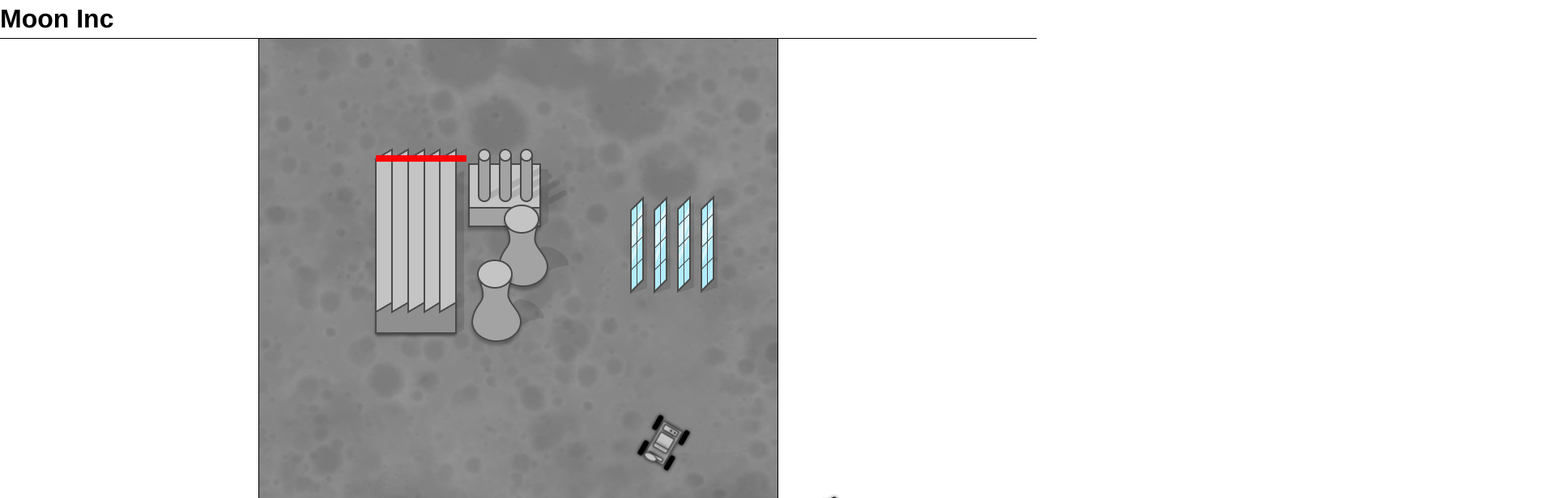
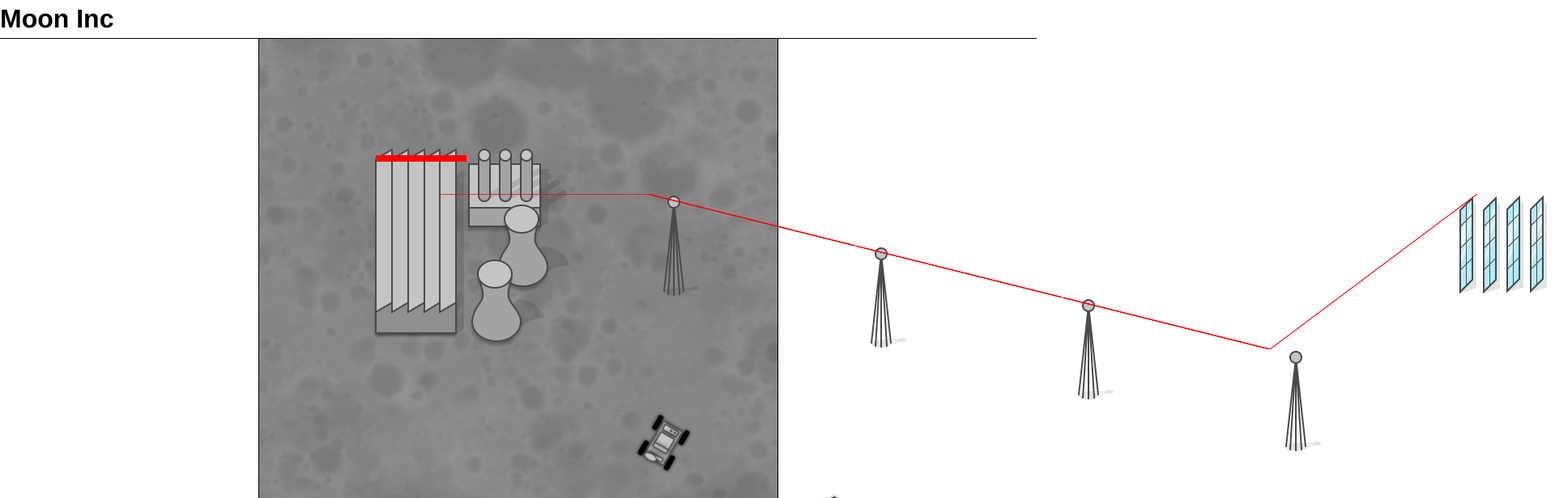
Before and after one commit to danini-the-panini/moon-inc, a Vue app: page / in a window 1280 px wide. Shown: the top 616 px of the page at 81% size, 1920 px wide, since content can reach past the window. Built offline with nearby package versions, Linux system fonts and the light colour scheme.

Commit message:
add: power pylons

```diff
--- a/src/classes/BaseEntity.ts
+++ b/src/classes/BaseEntity.ts
@@ -64,4 +64,25 @@ export default class BaseEntity {
 
     return dx * dx + dy * dy <= this.areaOfEffect * this.areaOfEffect;
   }
+
+  entitiesInAreaOfEffect() {
+    return this.game.findEntities((otherEntity) => (
+      otherEntity !== this && this.withinAreaOfEffect(otherEntity)
+    ));
+  }
+
+  inAreaOfEffectOfEntities() {
+    return this.game.findEntities((otherEntity) => (
+      otherEntity !== this && otherEntity.withinAreaOfEffect(this)
+    ));
+  }
+
+  connectedVia(otherEntity: BaseEntity, systemName: string, visited: BaseEntity[] = []): boolean {
+    return this.inAreaOfEffectOfEntities().find((e) => (
+      e === otherEntity
+        || (e.hasSystem(systemName)
+          && !visited.includes(e)
+          && e.connectedVia(otherEntity, systemName, [...visited, this]))
+    )) !== undefined;
+  }
 }
--- a/src/components/Entity.vue
+++ b/src/components/Entity.vue
@@ -18,11 +18,13 @@ import { computed } from 'vue';
 import BaseEntity from '@/classes/BaseEntity';
 import NoOverlay from './NoOverlay.vue';
 import PowerStoringOverlay from './PowerStoringOverlay.vue';
+import PowerTransferOverlay from './PowerTransferOverlay.vue';
 
 export default {
   components: {
     NoOverlay,
     PowerStoringOverlay,
+    PowerTransferOverlay,
   },
   props: {
     selected: Boolean,
--- a/src/components/Game.vue
+++ b/src/components/Game.vue
@@ -44,10 +44,12 @@ import Entity from '@/components/Entity.vue';
 import Buggy from '@/assets/buggy.png';
 import Powerplant from '@/assets/powerplant.png';
 import SolarPanels from '@/assets/solar-panels.png';
+import Pylon from '@/assets/pylon.png';
 import BaseEntity from '@/classes/BaseEntity';
 import MovementSystem from '@/systems/MovementSystem';
 import PowerGeneratingSystem from '@/systems/PowerGeneratingSystem';
 import PowerStoringSystem from '@/systems/PowerStoringSystem';
+import PowerTransferSystem from '@/systems/PowerTransferSystem';
 import GameMethods from '@/classes/GameMethods';
 
 const SPEED = 300;
@@ -113,7 +115,7 @@ export default {
     const solarPanels = new BaseEntity(game, {
       sprite: SolarPanels,
       name: 'Solar Panels',
-      x: 512,
+      x: 1536,
       y: 256,
       width: 128,
       height: 128,
@@ -122,6 +124,21 @@ export default {
     });
     solarPanels.systems.set('power-generating', new PowerGeneratingSystem(solarPanels, { rate: 10 }));
     entities.set(solarPanels.id, solarPanels);
+
+    [0, 1, 2, 3].forEach((x) => {
+      const pylon = new BaseEntity(game, {
+        sprite: Pylon,
+        name: `Pylon ${x + 1}`,
+        x: 512 + x * 256,
+        y: 256 + x * 64,
+        width: 64,
+        height: 128,
+        orientation: 0,
+        areaOfEffect: 384,
+      });
+      pylon.systems.set('power-transfer', new PowerTransferSystem(pylon));
+      entities.set(pylon.id, pylon);
+    });
 
     const selectedEntityId: Ref<string | null> = ref(null);
 
--- /dev/null
+++ b/src/components/PowerTransferOverlay.vue
@@ -0,0 +1,102 @@
+<template>
+  <div class="overlay">
+      <svg
+        class="connection"
+        v-for="entity in connections"
+        :style="styleForConnection(entity)"
+        :key="entity.id"
+        :width="widthForConnection(entity)"
+        :height="heightForConnection(entity)"
+        :viewBox="`0 0 ${widthForConnection(entity)} ${heightForConnection(entity)}`"
+      >
+        <path :d="pathForConnection(entity)" stroke="red"></path>
+      </svg>
+  </div>
+</template>
+
+<script lang="ts">
+import PowerTransferSystem from '@/systems/PowerTransferSystem';
+import { computed } from 'vue';
+import BaseEntity from '@/classes/BaseEntity';
+
+export default {
+  props: {
+    system: PowerTransferSystem,
+  },
+  setup(props: {
+    system: PowerTransferSystem;
+  }) {
+    const connections = computed(() => {
+      const { entity } = props.system;
+
+      return entity.game.findEntities((otherEntity) => {
+        if (otherEntity === entity) return false;
+
+        return entity.withinAreaOfEffect(otherEntity) && (
+          otherEntity.hasSystem('power-transfer')
+          || otherEntity.hasSystem('power-generating')
+          || otherEntity.hasSystem('power-storing')
+        );
+      });
+    });
+
+    const minMaxForConnection = (otherEntity: BaseEntity) => {
+      const { entity } = props.system;
+
+      const minX = Math.min(entity.x, otherEntity.x);
+      const maxX = Math.max(entity.x, otherEntity.x);
+
+      const minY = Math.min(entity.y, otherEntity.y);
+      const maxY = Math.max(entity.y, otherEntity.y);
+
+      return [[minX, minY], [maxX, maxY]];
+    };
+
+    const widthForConnection = (otherEntity: BaseEntity) => {
+      const [[minX], [maxX]] = minMaxForConnection(otherEntity);
+
+      return Math.max(10, maxX - minX);
+    };
+
+    const heightForConnection = (otherEntity: BaseEntity) => {
+      const [[, minY], [, maxY]] = minMaxForConnection(otherEntity);
+
+      return Math.max(10, maxY - minY);
+    };
+
+    const styleForConnection = (otherEntity: BaseEntity) => {
+      const { entity } = props.system;
+      const [[minX, minY]] = minMaxForConnection(otherEntity);
+
+      return {
+        top: `${minY - entity.y}px`,
+        left: `${minX - entity.x}px`,
+        width: `${widthForConnection(otherEntity)}px`,
+        height: `${heightForConnection(otherEntity)}px`,
+      };
+    };
+
+    const pathForConnection = (otherEntity: BaseEntity) => {
+      const { entity } = props.system;
+      const [[minX, minY]] = minMaxForConnection(otherEntity);
+
+      return `M${entity.x - minX} ${entity.y - minY} L${otherEntity.x - minX} ${otherEntity.y - minY} Z`;
+    };
+
+    return {
+      connections,
+      widthForConnection,
+      heightForConnection,
+      styleForConnection,
+      pathForConnection,
+    };
+  },
+};
+</script>
+
+<style lang="scss" scoped>
+.connection {
+  position: absolute;
+  pointer-events: none;
+}
+</style>
--- a/src/systems/PowerGeneratingSystem.ts
+++ b/src/systems/PowerGeneratingSystem.ts
@@ -11,7 +11,12 @@ export default class PowerGeneratingSystem extends BaseSystem {
   }
 
   update(delta: number) {
-    const storingEntities = this.entity.game.findEntities((e: BaseEntity) => e.hasSystem('power-storing') && e.withinAreaOfEffect(this.entity));
+    const storingEntities = this.entity.game.findEntities((e: BaseEntity) => (
+      e.hasSystem('power-storing') && (
+        e.withinAreaOfEffect(this.entity)
+          || this.entity.connectedVia(e, 'power-transfer')
+      )
+    ));
 
     if (storingEntities.length === 0) return;
 
--- /dev/null
+++ b/src/systems/PowerTransferSystem.ts
@@ -0,0 +1,7 @@
+import BaseSystem from './BaseSystem';
+
+export default class PowerTransferSystem extends BaseSystem {
+  get overlayComponent() {
+    return 'PowerTransferOverlay';
+  }
+}
```
Also changed, not shown: src/assets/pylon.png (added).
